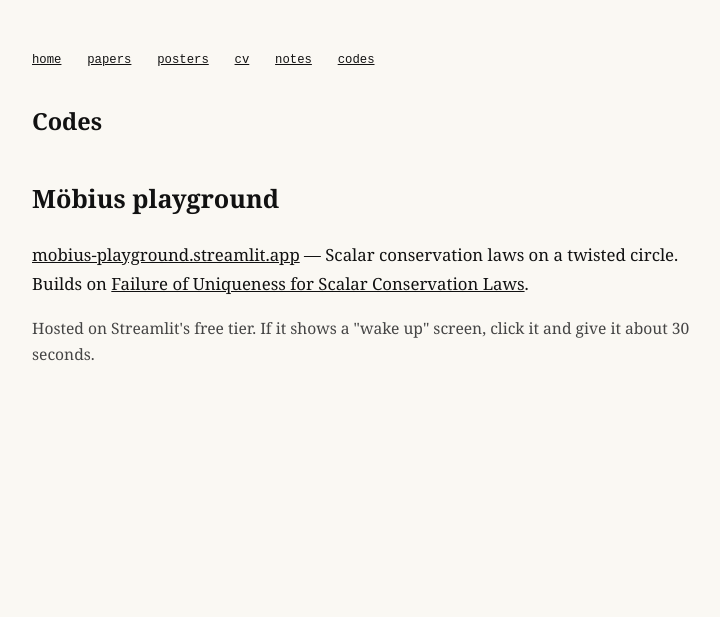
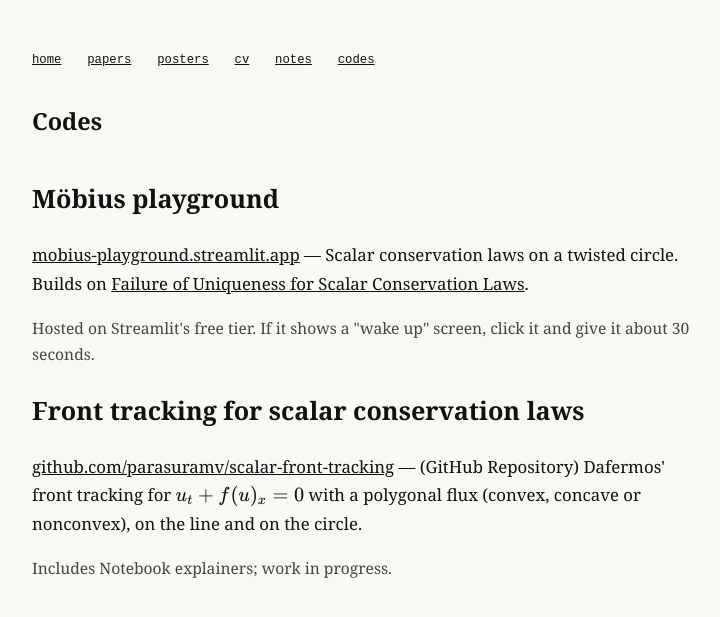
Before and after one commit to parasuramv/parasuramv.github.io, a Jekyll site: the page built from codes.html, in a window 1280 px wide. Shown: the top 617 px of the page, without its empty margins (278-998 px from the left). Built offline with Jekyll 4.4.1, drawn with Linux system fonts in a browser that asks for light colours.

Commit message:
Add scalar front tracking to codes page

```diff
--- a/codes.html
+++ b/codes.html
@@ -13,3 +14,11 @@ body_class: codes
   <a href="https://arxiv.org/abs/2601.08771">Failure of Uniqueness for Scalar Conservation Laws</a>.
 </p>
 <p class="meta">Hosted on Streamlit's free tier. If it shows a "wake up" screen, click it and give it about 30 seconds.</p>
+
+<h2>Front tracking for scalar conservation laws</h2>
+<p>
+  <a href="https://github.com/parasuramv/scalar-front-tracking">github.com/parasuramv/scalar-front-tracking</a>
+  — (GitHub Repository) Dafermos' front tracking for \(u_t + f(u)_x = 0\) with a polygonal flux
+  (convex, concave or nonconvex), on the line and on the circle.
+</p>
+<p class="meta">Includes Notebook explainers; work in progress.</p>
```
Also changed, not shown: other parts of codes.html (+1 -0 lines).
